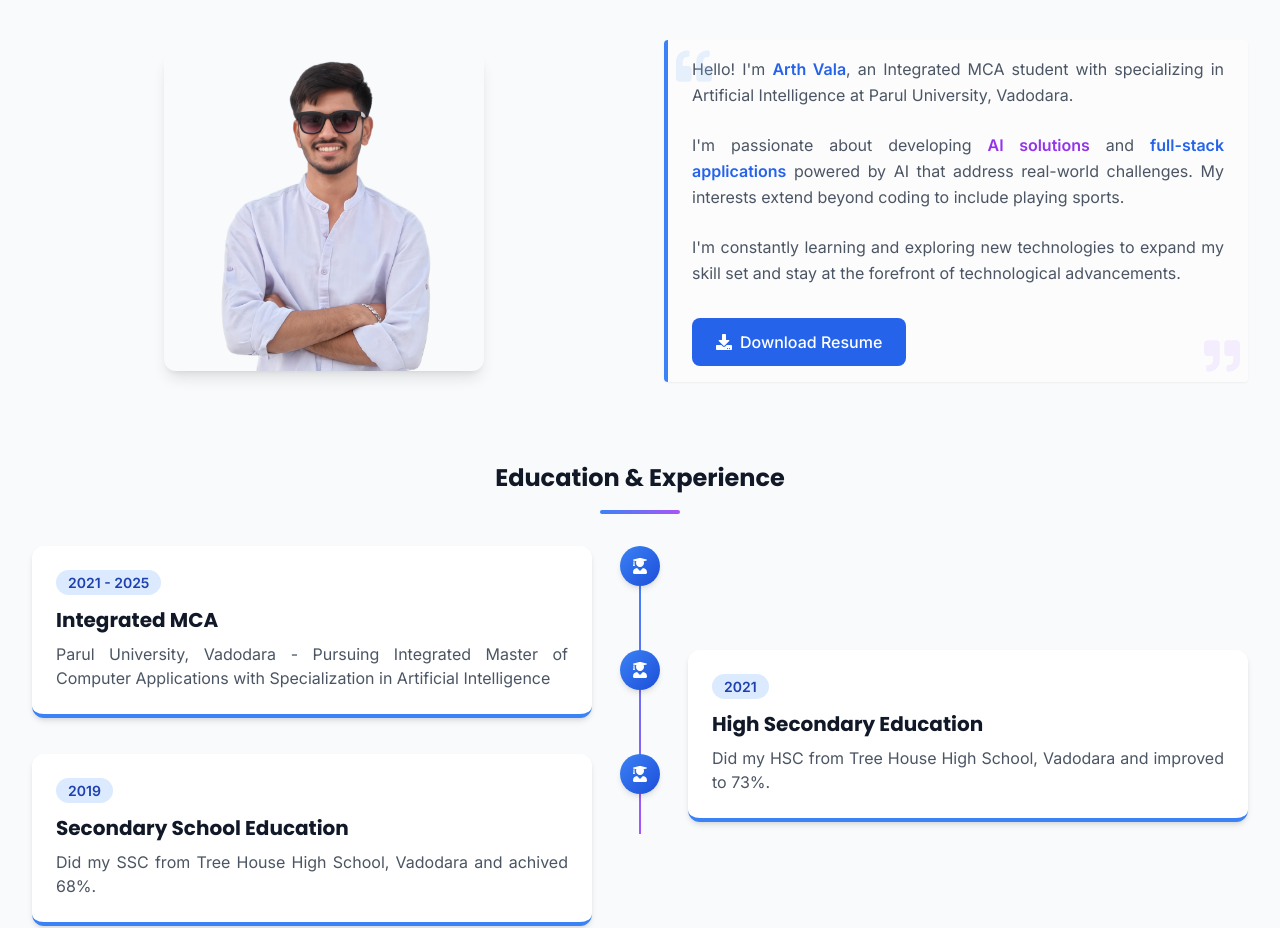
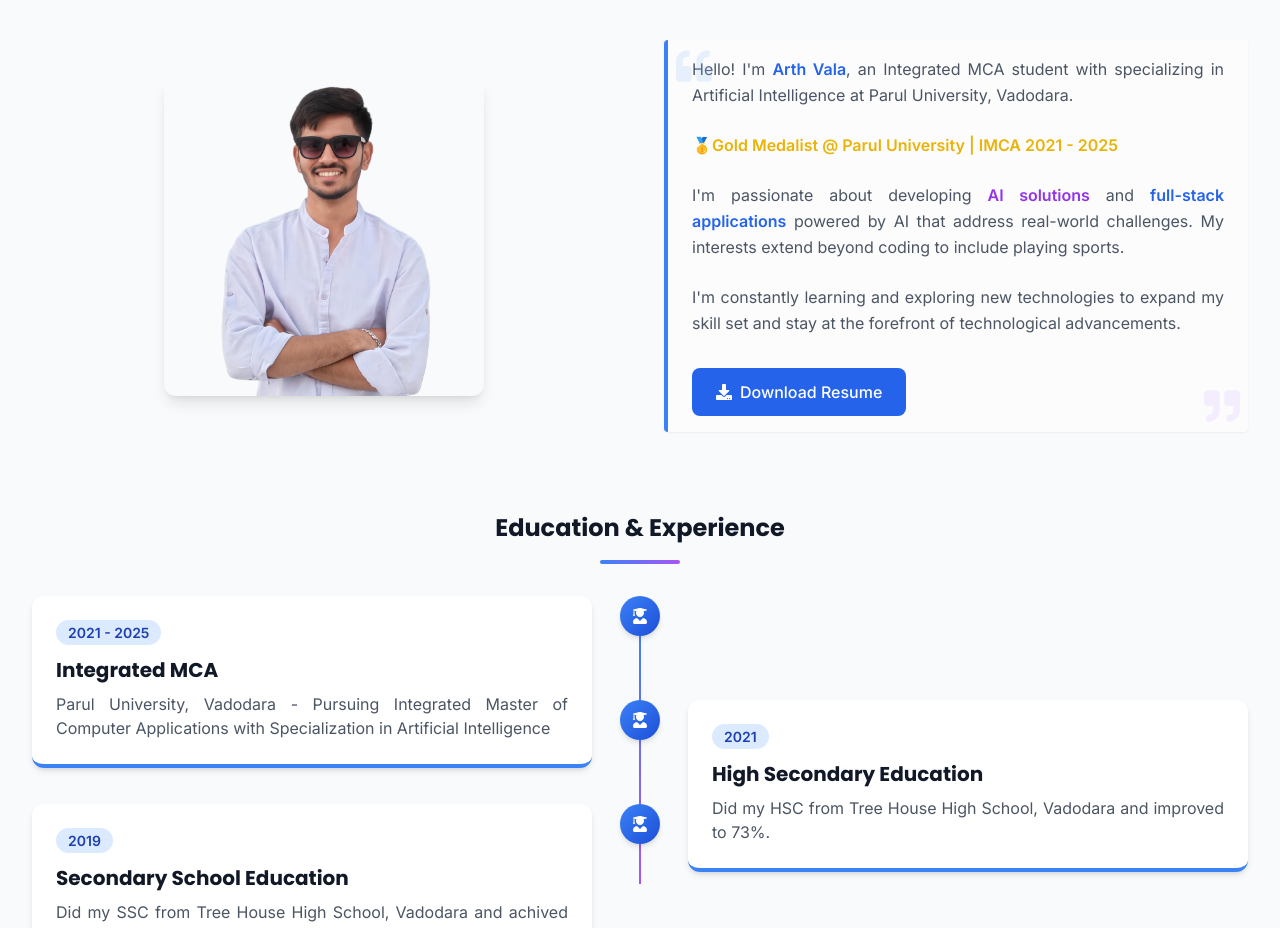
Before and after one commit to CrewArth/ArthValaPortfolio, a Next.js app: page / in a window 1280 px wide. Shown: the part 980-1908 px from the top of the page. Built offline with nearby package versions, Linux system fonts and the light colour scheme.

Commit message:
Update About section to include new achievement as Gold Medalist at Parul University, enhancing personal introduction with additional content.

```diff
--- a/src/components/sections/About.tsx
+++ b/src/components/sections/About.tsx
@@ -3,6 +3,7 @@
 import Image from "next/image";
 import { FaDownload, FaQuoteLeft, FaQuoteRight, FaUserGraduate } from "react-icons/fa";
 import AnimationWrapper from "../ui/AnimationWrapper";
+
 
 interface TimelineItem {
   year: string;
@@ -79,6 +80,9 @@ export default function About() {
 
               <p className="text-gray-600 dark:text-gray-300 mb-6 leading-relaxed">
                 Hello! I&apos;m <span className="text-blue-600 dark:text-blue-400 font-semibold">Arth Vala</span>, an Integrated MCA student with specializing in Artificial Intelligence at Parul University, Vadodara.
+              </p>
+              <p className="text-gray-600 dark:text-gray-300 mb-6 leading-relaxed">
+              <span className="text-yellow-500 dark:text-yello-400 font-semibold">🥇Gold Medalist @ Parul University | IMCA 2021 - 2025</span>
               </p>
               <p className="text-gray-600 dark:text-gray-300 mb-6 leading-relaxed">
                 I&apos;m passionate about developing <span className="text-purple-600 dark:text-purple-400 font-semibold">AI solutions</span> and <span className="text-blue-600 dark:text-blue-400 font-semibold">full-stack applications</span> powered by AI that address real-world challenges.
```
